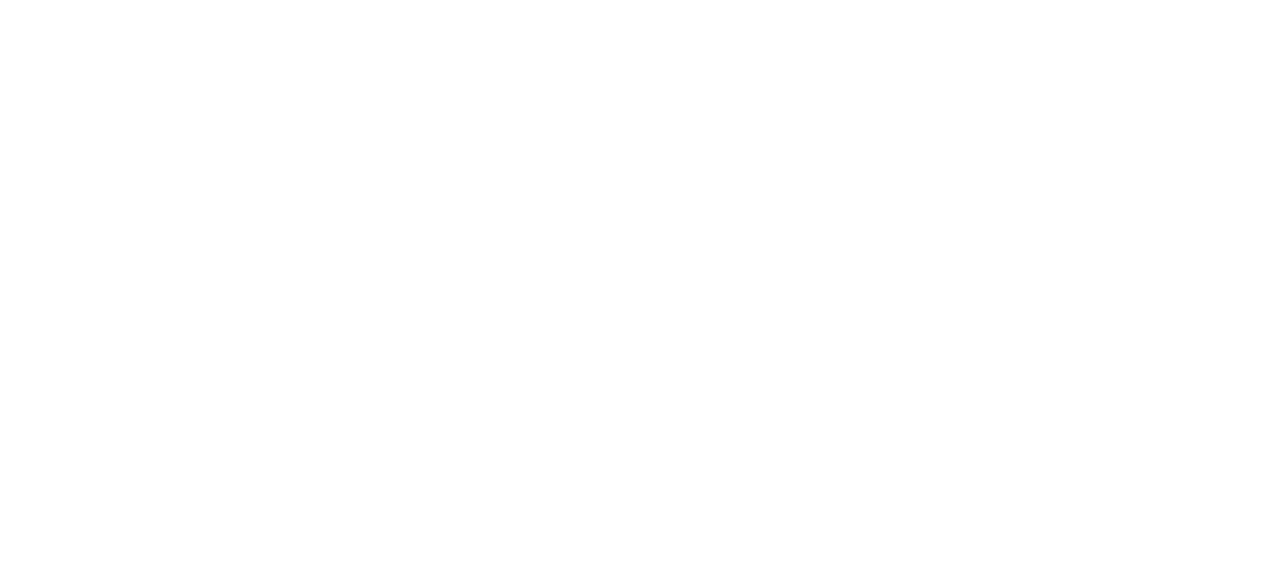
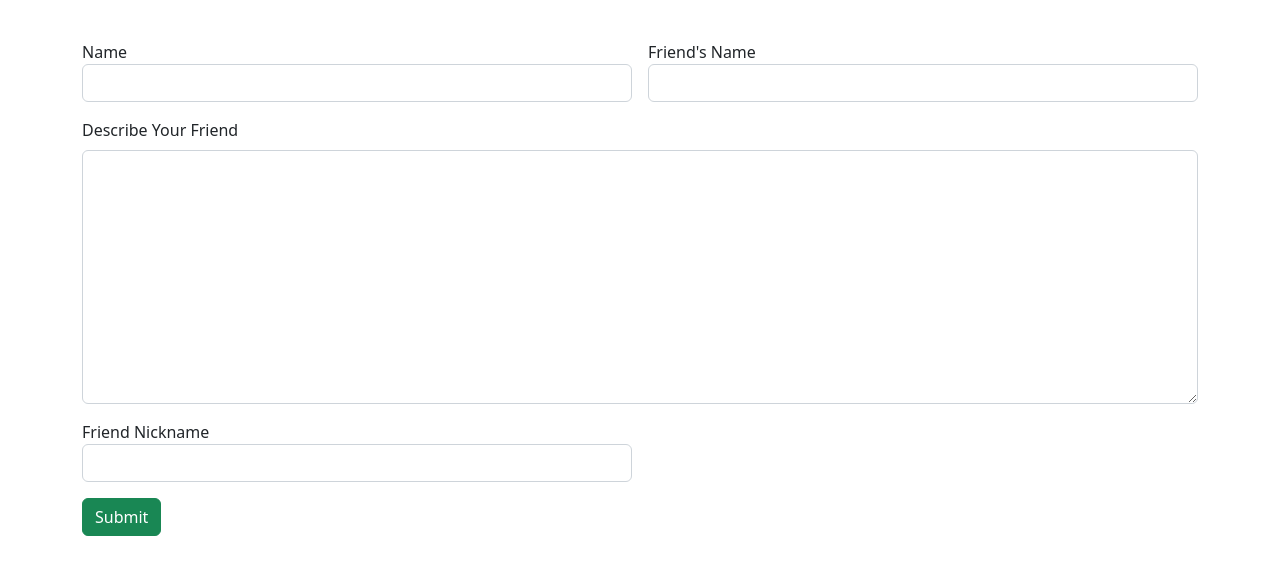
Before and after one commit to jeevaann1999/NestDigitalApp-Angular, an Angular app: page /addfriends in a window 1280 px wide. Before the commit this address led to /. Shown: the top 574 px of the page. Built offline with nearby package versions, Linux system fonts and the light colour scheme.

Commit message:
add friend

```diff
--- /dev/null
+++ b/src/app/add-friends/add-friends.component.html
@@ -0,0 +1,27 @@
+<div class="container">
+    <div class="row">
+        <div class="col col-12 col-sm-12 col-md-12 col-lg-12 col-xl-12 col-xxl-12">
+            <div class="row g-3 mt-4">
+                <div class="col col-12 col-sm-6 col-md-6 col-lg-6 col-xl-6 col-xxl-6">
+                    <label for="" class="input-label">Name</label>
+                    <input name="name"[(ngModel)]="name" type="text" class="form-control">
+                </div>
+                <div class="col col-12 col-sm-6 col-md-6 col-lg-6 col-xl-6 col-xxl-6">
+                    <label for="" class="input-label">Friend's Name</label>
+                    <input name="friendName"[(ngModel)]="friendName" type="text" class="form-control">
+                </div>
+                <div class="col col-12 col-sm-12 col-md-12 col-lg-12 col-xl-12 col-xxl-12">
+                    <label for="" class="form-label">Describe Your Friend</label>
+                    <textarea name="DescribeYourFriend"[(ngModel)]="DescribeYourFriend" id="" cols="30" rows="10" class="form-control"></textarea>
+                </div>
+                <div class="col col-12 col-sm-6 col-md-6 col-lg-6 col-xl-6 col-xxl-6">
+                    <label for="" class="input-label">Friend Nickname</label>
+                    <input name="friendNickName"[(ngModel)]="friendNickName"  type="text" class="form-control">
+                </div>
+                <div class="col col-12 col-sm-12 col-md-12 col-lg-12 col-xl-12 col-xxl-12">
+                    <button (click)="readValues()" class="btn btn-success">Submit</button>
+                </div>
+            </div>
+        </div>
+    </div>
+</div>
--- /dev/null
+++ b/src/app/add-friends/add-friends.component.ts
@@ -0,0 +1,45 @@
+import { Component } from '@angular/core';
+import { ApiService } from '../api.service';
+
+@Component({
+  selector: 'app-add-friends',
+  templateUrl: './add-friends.component.html',
+  styleUrls: ['./add-friends.component.css']
+})
+export class AddFriendsComponent {
+  name=""
+  friendName=""
+  friendNickName=""
+  DescribeYourFriend=""
+
+
+  constructor(private api:ApiService){}
+
+  readValues=()=>
+  {
+    let data:any={
+      "name":this.name,
+      "friendName":this.friendName,
+      "friendNickName":this.friendNickName,
+      "DescribeYourFriend":this.DescribeYourFriend
+    }
+    console.log(data)
+
+    this.api.addFriends(data).subscribe(
+
+      (response:any)=>{
+        console.log(response)
+        if (response.status=="success") {
+          alert("Friend added successfully")
+          this.name=""
+          this.friendName=""
+          this.friendNickName=""
+          this.DescribeYourFriend=""
+        } else {
+          alert("Something went wrong")
+        }
+      }
+    )
+
+  }
+}
--- a/src/app/api.service.ts
+++ b/src/app/api.service.ts
@@ -17,4 +17,14 @@ export class ApiService {
   {
     return this.http.get("https://dummyapifriends.herokuapp.com/view")
   }
+
+  addFriends=(dataToSend:any)=>
+  {
+    return this.http.post("https://dummyapifriends.herokuapp.com/adddata",dataToSend)
+  }
+
+  addCourses=(dataToSend:any)=>
+  {
+    return this.http.post("http://mylinkurcodesapp.herokuapp.com/addcourse",dataToSend)
+  }
 }
```
Also changed, not shown: src/app/app.module.ts (+8 -2 lines), src/app/add-friends/add-friends.component.css (added).
